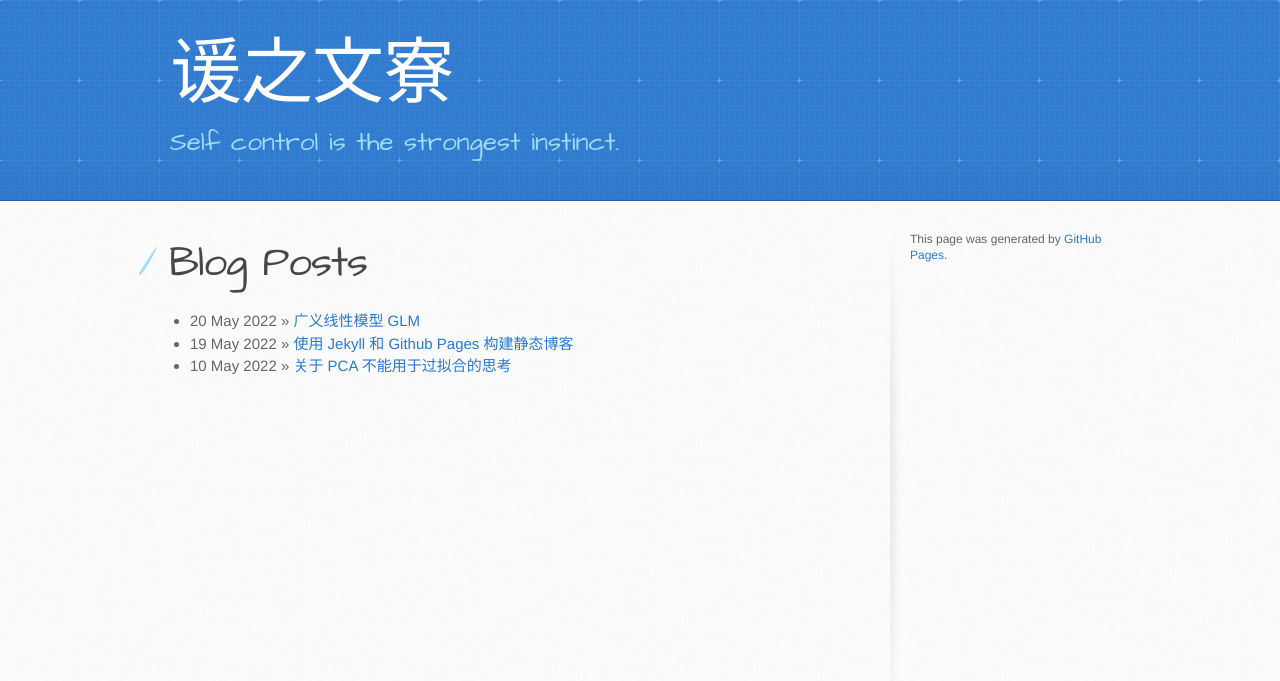
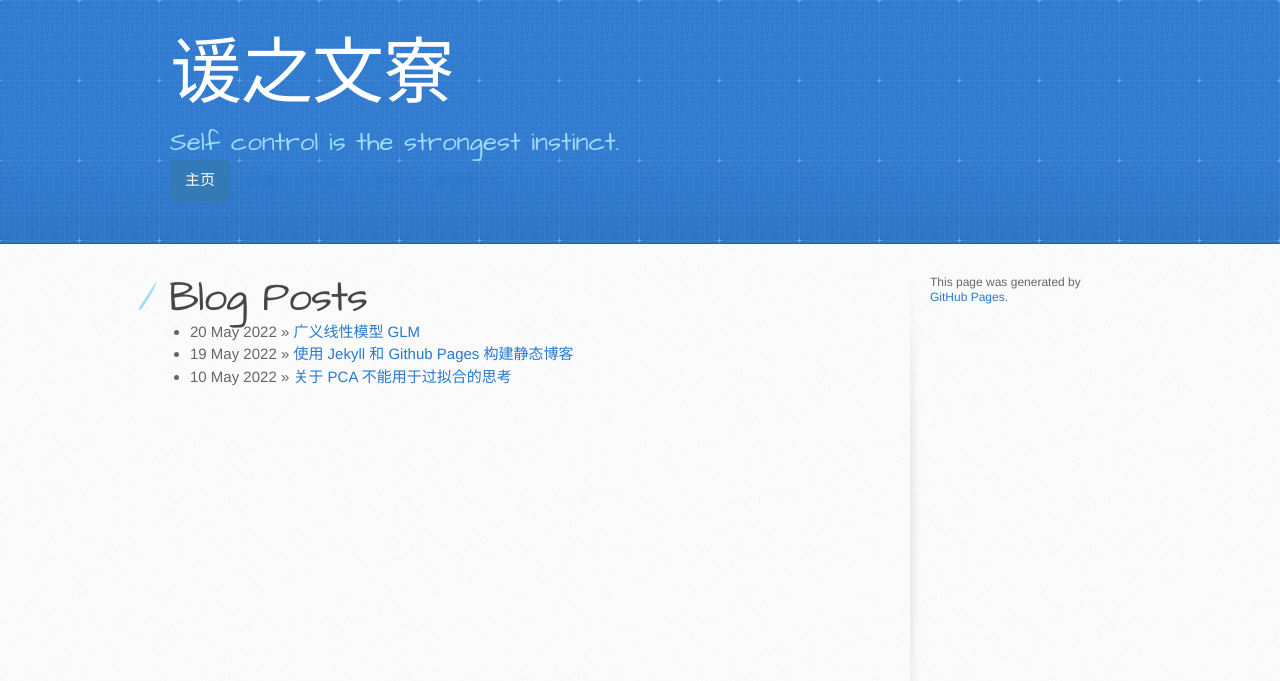
Before and after one commit to yangxuanzhi/yangxuanzhi.github.io, a Jekyll site: the page built from docs/index.html, in a window 1280 px wide. Shown: the top 681 px of the page. Built offline with Jekyll 4.4.1, drawn with Linux system fonts in a browser that asks for light colours.

Commit message:
添加导航栏

```diff
--- a/docs/_layouts/default.html
+++ b/docs/_layouts/default.html
@@ -5,6 +5,7 @@
     <meta http-equiv="X-UA-Compatible" content="chrome=1">
     <meta name="viewport" content="width=device-width, initial-scale=1, maximum-scale=1">
     <link href='https://fonts.googleapis.com/css?family=Architects+Daughter' rel='stylesheet' type='text/css'>
+    <link href="https://cdn.staticfile.org/twitter-bootstrap/3.3.7/css/bootstrap.min.css" rel="stylesheet">
     <link rel="stylesheet" type="text/css" href="{{ site.baseurl }}/stylesheets/stylesheet.css" media="screen" />
     <link rel="stylesheet" type="text/css" href="{{ site.baseurl }}/stylesheets/pygment_trac.css" media="screen" />
     <link rel="stylesheet" type="text/css" href="{{ site.baseurl }}/stylesheets/print.css" media="print" />
@@ -30,6 +31,15 @@
         <h1 onclick='location.href="{{ site.baseurl }}"' style=" cursor:pointer;"> {{ site.title }} </h1>
         <h2> {{ site.description }}</h2>
       </div>
+      <div class="inner">
+        <ul class="nav nav-pills">
+          <li class="active"><a href="#">主页</a></li>
+          <li><a href="#">分类</a></li>
+          <li><a href="#">标签</a></li>
+          <li><a href="#">关于</a></li>
+          <li><a href="#">留言板</a></li>
+        </ul>
+      </div>
     </header>
 
     <div id="content-wrapper">
```
